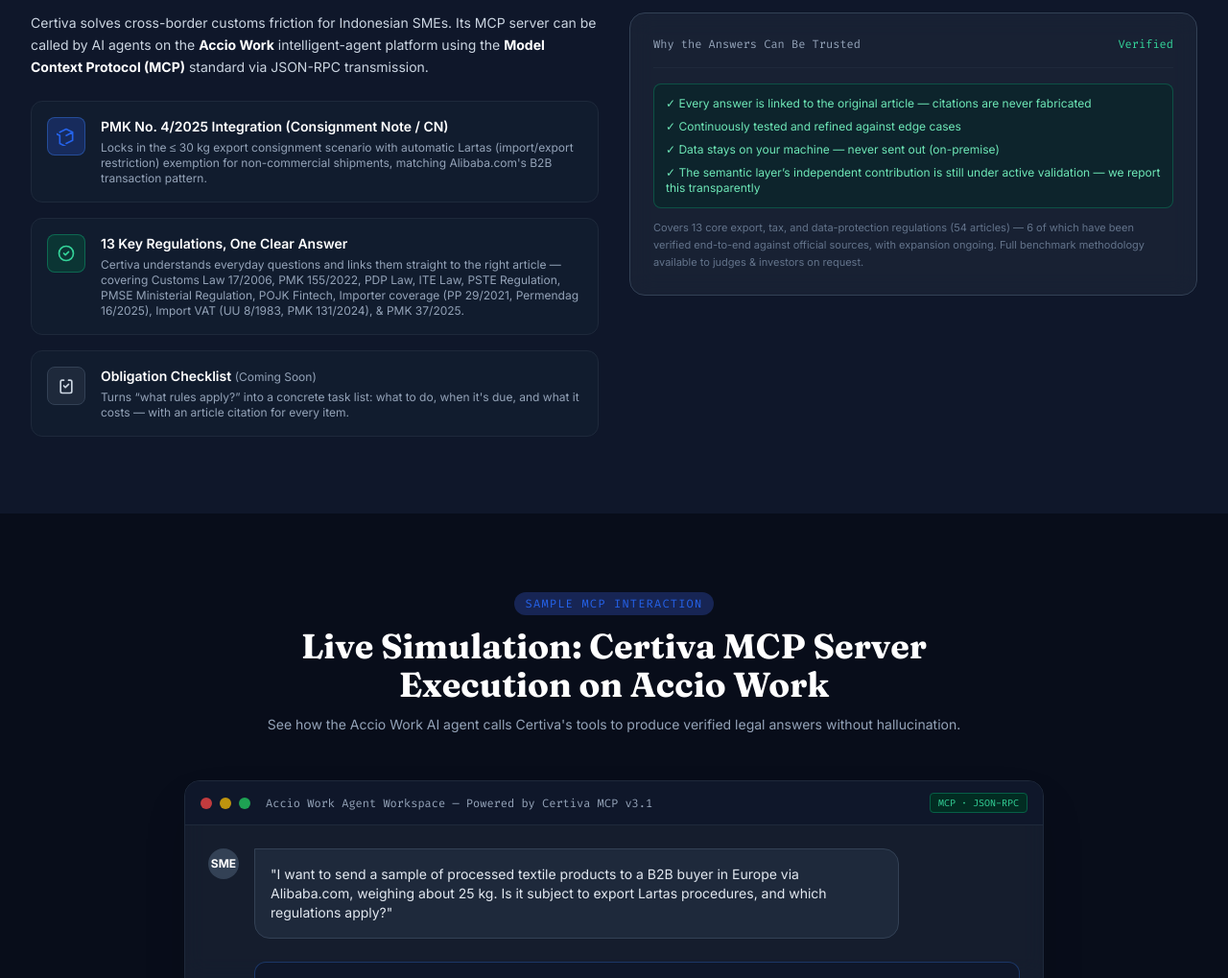
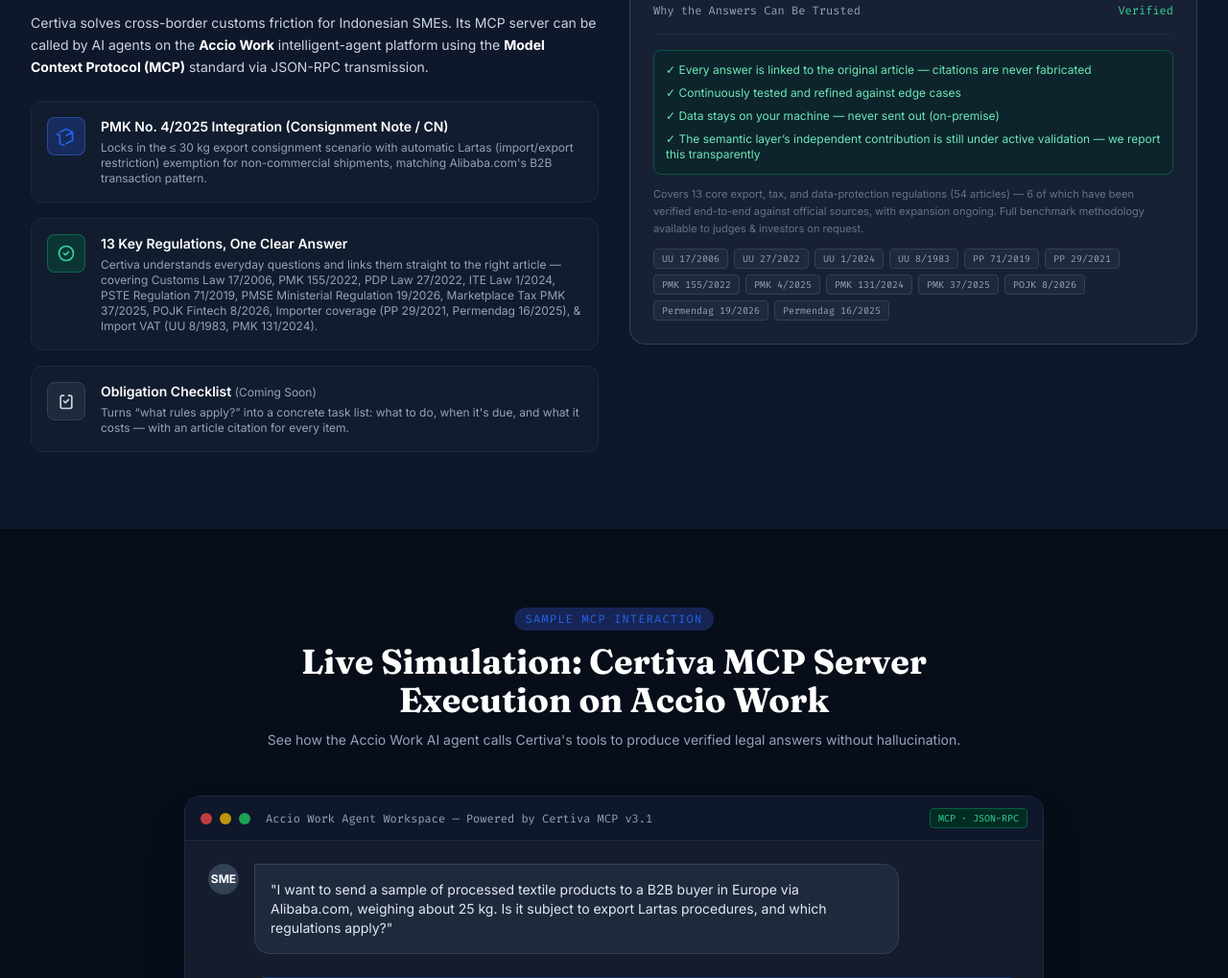
Before and after one commit to brainvolantis-creator/arsiva.tech, a website: page index.html in a window 1280 px wide. Shown: the part 1781-2800 px from the top of the page at 96% size. Drawn offline with Linux system fonts and the light colour scheme.

Commit message:
Add files via upload

```diff
--- a/index.html
+++ b/index.html
@@ -39,8 +39,8 @@
                         </svg>
                     </div>
                     <div>
-                        <span class="font-serif font-bold text-xl tracking-tight text-white leading-none">Certiva <span class="text-sm font-normal text-slate-400 tracking-normal">by Arsiva</span></span>
-                        <span class="text-[10px] font-mono tracking-wider text-slate-400 uppercase block mt-0.5">Trust, verified.</span>
+                        <span class="font-serif font-bold text-xl tracking-tight text-white block leading-none">Arsiva</span>
+                        <span class="text-[10px] font-mono tracking-wider text-slate-400 uppercase">Trust, verified.</span>
                     </div>
                 </a>
 
@@ -229,7 +229,7 @@
                             </div>
                             <div>
                                 <h4 data-i18n="certiva.card2title" class="text-white font-semibold text-sm">13 Regulasi Utama, Satu Jawaban yang Jelas</h4>
-                                <p data-i18n="certiva.card2" class="text-slate-400 text-xs mt-1">Certiva memahami pertanyaan sehari-hari dan menautkannya langsung ke pasal yang tepat — mencakup UU Kepabeanan 17/2006, PMK 155/2022, UU PDP, UU ITE, PP PSTE, Permendag PMSE, POJK Fintech, cakupan Importir (PP 29/2021, Permendag 16/2025), PPN Impor (UU 8/1983, PMK 131/2024), & PMK 37/2025.</p>
+                                <p data-i18n="certiva.card2" class="text-slate-400 text-xs mt-1">Certiva memahami pertanyaan sehari-hari dan menautkannya langsung ke pasal yang tepat — mencakup UU Kepabeanan 17/2006, PMK 155/2022, UU PDP 27/2022, UU ITE 1/2024, PP PSTE 71/2019, Permendag PMSE 19/2026, PMK Pajak Marketplace 37/2025, POJK Fintech 8/2026, cakupan Importir (PP 29/2021, Permendag 16/2025), & PPN Impor (UU 8/1983, PMK 131/2024).</p>
                             </div>
                         </div>
 
@@ -258,6 +258,21 @@
                             <div>✓ <span data-i18n="trust.point4">Kontribusi lapisan semantic secara independen masih dalam validasi aktif — kami laporkan secara transparan</span></div>
                         </div>
                         <p data-i18n="trust.methodNote" class="text-slate-500 text-[11px] leading-relaxed">Mencakup 13 regulasi inti ekspor, pajak, dan perlindungan data (54 pasal) — 6 di antaranya telah diverifikasi end-to-end terhadap sumber resmi, perluasan berjalan. Detail metodologi benchmark tersedia untuk juri &amp; investor atas permintaan.</p>
+                        <div class="mt-3 flex flex-wrap gap-1.5">
+                            <span class="px-2 py-0.5 rounded bg-slate-800 border border-slate-700 text-slate-400 text-[10px] font-mono">UU 17/2006</span>
+                            <span class="px-2 py-0.5 rounded bg-slate-800 border border-slate-700 text-slate-400 text-[10px] font-mono">UU 27/2022</span>
+                            <span class="px-2 py-0.5 rounded bg-slate-800 border border-slate-700 text-slate-400 text-[10px] font-mono">UU 1/2024</span>
+                            <span class="px-2 py-0.5 rounded bg-slate-800 border border-slate-700 text-slate-400 text-[10px] font-mono">UU 8/1983</span>
+                            <span class="px-2 py-0.5 rounded bg-slate-800 border border-slate-700 text-slate-400 text-[10px] font-mono">PP 71/2019</span>
+                            <span class="px-2 py-0.5 rounded bg-slate-800 border border-slate-700 text-slate-400 text-[10px] font-mono">PP 29/2021</span>
+                            <span class="px-2 py-0.5 rounded bg-slate-800 border border-slate-700 text-slate-400 text-[10px] font-mono">PMK 155/2022</span>
+                            <span class="px-2 py-0.5 rounded bg-slate-800 border border-slate-700 text-slate-400 text-[10px] font-mono">PMK 4/2025</span>
+                            <span class="px-2 py-0.5 rounded bg-slate-800 border border-slate-700 text-slate-400 text-[10px] font-mono">PMK 131/2024</span>
+                            <span class="px-2 py-0.5 rounded bg-slate-800 border border-slate-700 text-slate-400 text-[10px] font-mono">PMK 37/2025</span>
+                            <span class="px-2 py-0.5 rounded bg-slate-800 border border-slate-700 text-slate-400 text-[10px] font-mono">POJK 8/2026</span>
+                            <span class="px-2 py-0.5 rounded bg-slate-800 border border-slate-700 text-slate-400 text-[10px] font-mono">Permendag 19/2026</span>
+                            <span class="px-2 py-0.5 rounded bg-slate-800 border border-slate-700 text-slate-400 text-[10px] font-mono">Permendag 16/2025</span>
+                        </div>
                     </div>
                 </div>
             </div>
@@ -611,7 +626,7 @@
                         Asisten kepatuhan regulasi untuk UMKM eksportir & restrukturisasi hukum Real World Asset. Dibangun oleh praktisi hukum dan insinyur AI.
                     </p>
                     <p data-i18n-html="footer.brandNote" class="text-slate-500 text-[11px] max-w-sm leading-relaxed italic">
-                        <strong class="text-white">Certiva</strong> adalah produk asisten kepatuhan ekspor yang dibangun oleh Arsiva, entitas teknologi kepatuhan hukum kami — yang juga mengembangkan Arsiva Enterprise RWA sebagai lini produk terpisah untuk restrukturisasi aset lintas batas.
+                        Arsiva adalah entitas induk teknologi kepatuhan hukum kami — mencakup Arsiva Enterprise RWA. <strong class="text-white">Certiva</strong> adalah nama produk yang kami gunakan khusus untuk program CoCreate Pitch 2026 bersama Accio Work (Alibaba.com).
                     </p>
                     <div class="text-slate-300 pt-2">
                         <span data-i18n="footer.founderLabel">Founder &amp; Legal Counsel</span>: <a href="https://satmokolawfirm.id" target="_blank" rel="noopener" class="text-brand-gold hover:underline">Bambang Satmoko, S.T., S.H.</a> — Founder, Arsiva &amp; Certiva · Managing Partner, Satmoko Law Firm
@@ -769,7 +784,7 @@
                 "certiva.desc": 'Certiva solves cross-border customs friction for Indonesian SMEs. Its MCP server can be called by AI agents on the <strong class="text-white">Accio Work</strong> intelligent-agent platform using the <strong class="text-white">Model Context Protocol (MCP)</strong> standard via JSON-RPC transmission.',
                 "certiva.card1": "Locks in the ≤ 30 kg export consignment scenario with automatic Lartas (import/export restriction) exemption for non-commercial shipments, matching Alibaba.com's B2B transaction pattern.",
                 "certiva.card2title": "13 Key Regulations, One Clear Answer",
-                "certiva.card2": "Certiva understands everyday questions and links them straight to the right article — covering Customs Law 17/2006, PMK 155/2022, PDP Law, ITE Law, PSTE Regulation, PMSE Ministerial Regulation, POJK Fintech, Importer coverage (PP 29/2021, Permendag 16/2025), Import VAT (UU 8/1983, PMK 131/2024), & PMK 37/2025.",
+                "certiva.card2": "Certiva understands everyday questions and links them straight to the right article — covering Customs Law 17/2006, PMK 155/2022, PDP Law 27/2022, ITE Law 1/2024, PSTE Regulation 71/2019, PMSE Ministerial Regulation 19/2026, Marketplace Tax PMK 37/2025, POJK Fintech 8/2026, Importer coverage (PP 29/2021, Permendag 16/2025), & Import VAT (UU 8/1983, PMK 131/2024).",
                 "sim.title": "Live Simulation: Certiva MCP Server Execution on Accio Work",
                 "sim.subtitle": "See how the Accio Work AI agent calls Certiva's tools to produce verified legal answers without hallucination.",
                 "sim.userMsg": '"I want to send a sample of processed textile products to a B2B buyer in Europe via Alibaba.com, weighing about 25 kg. Is it subject to export Lartas procedures, and which regulations apply?"',
@@ -802,7 +817,7 @@
                 "pricing.t2f2": "Auto-updated Customs & PMSE Regulations",
                 "pricing.t2f3": "Export Compliance Summary to PDF",
                 "pricing.t2f5": "Every answer linked to the article & official source",
-                "footer.brandNote": '<strong class="text-white">Certiva</strong> is an export-compliance product built by Arsiva, our legal-compliance technology entity — which also develops Arsiva Enterprise RWA as a separate product line for cross-border asset restructuring.',
+                "footer.brandNote": 'Arsiva is our parent legal-compliance technology entity — encompassing Arsiva Enterprise RWA. <strong class="text-white">Certiva</strong> is the product name we use specifically for the CoCreate Pitch 2026 program with Accio Work (Alibaba.com).',
                 "footer.disclaimer": "<strong>LEGAL COMPLIANCE DISCLAIMER:</strong> All regulatory information, article citations (including Customs Law 17/2006, PMK 155/2022, PMK 4/2025, UUPA 1960, PDP Law 27/2022, and POJK Fintech regulations), and cross-border asset structuring analysis (TSPV PT PMA & Singapore VCC) on this platform are provided for technical documentation and system-compliance purposes. Investment or corporate restructuring decisions should still be verified through a licensed law firm.",
                 "cta.waMcp": "https://wa.me/6285692904399?text=Hello%20Certiva%2C%20I%27d%20like%20to%20try%20the%20MCP%20Server.",
                 "cta.waFree": "https://wa.me/6285692904399?text=Hello%20Certiva%2C%20I%27d%20like%20to%20try%20Certiva%20Free.",
```
